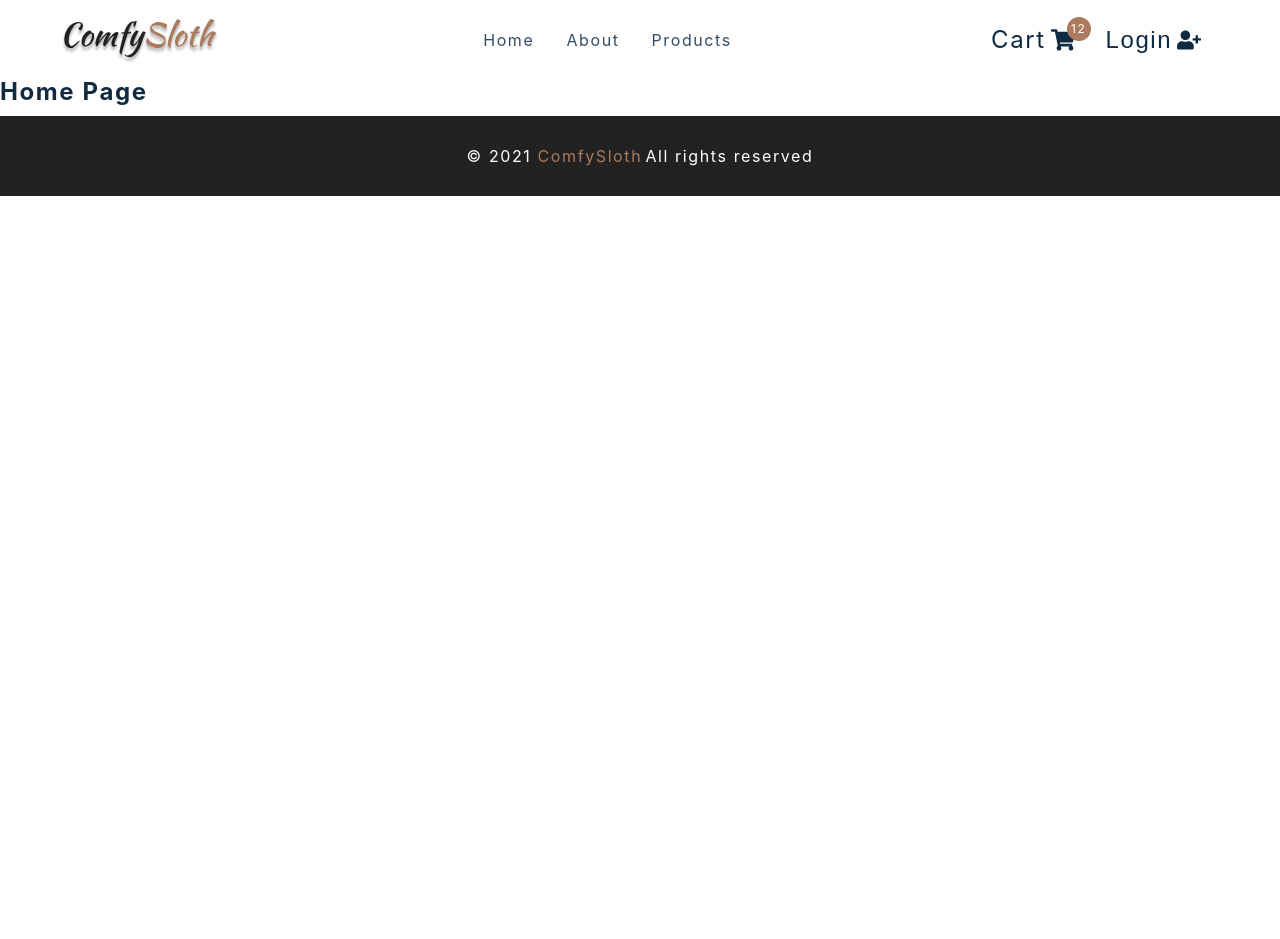
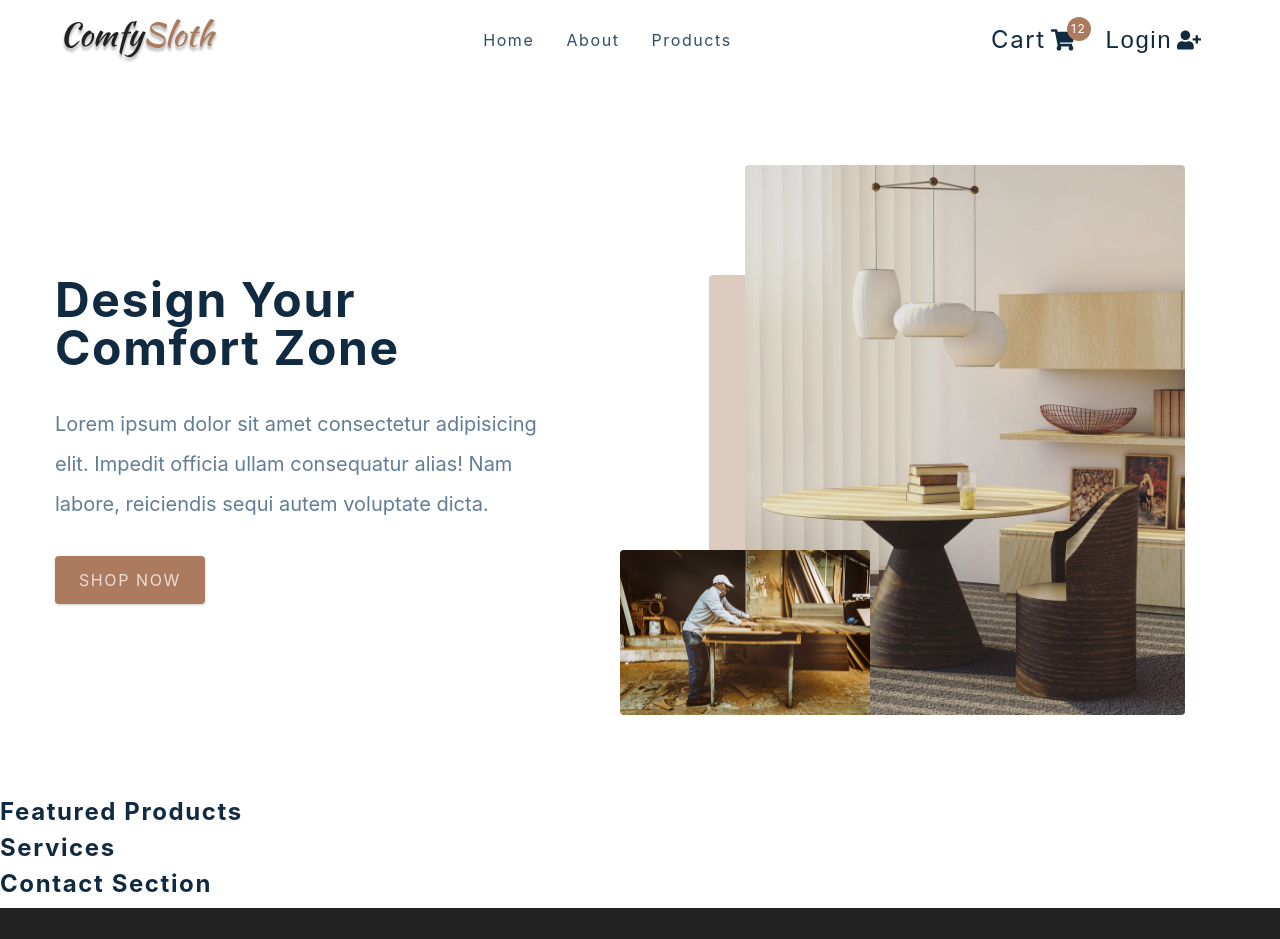
Before and after one commit to slawomirdev/ProjectShop, a React (Create React App) app: page / in a window 1280 px wide. Shown: the top 939 px of the page. Before the commit the page ends 800 px from the top, so only its background shows below. Built offline with nearby package versions, Linux system fonts and the light colour scheme; the HTML template or start-up script is replaced by a standard one.

Commit message:
add hero in home page

```diff
--- a/src/components/Hero.js
+++ b/src/components/Hero.js
@@ -1,12 +1,33 @@
-import React from 'react'
-import styled from 'styled-components'
-import { Link } from 'react-router-dom'
-import heroBcg from '../assets/hero-bcg.jpeg'
-import heroBcg2 from '../assets/hero-bcg-2.jpeg'
+import React from "react";
+import styled from "styled-components";
+import { Link } from "react-router-dom";
+import heroBcg from "../assets/hero-bcg.jpeg";
+import heroBcg2 from "../assets/hero-bcg-2.jpeg";
 
 const Hero = () => {
-  return <h4>hero</h4>
-}
+  return (
+    <Wrapper className="section-center">
+      <article className="content">
+        <h1>
+          design your <br />
+          comfort zone
+        </h1>
+        <p>
+          Lorem ipsum dolor sit amet consectetur adipisicing elit. Impedit
+          officia ullam consequatur alias! Nam labore, reiciendis sequi autem
+          voluptate dicta.
+        </p>
+        <Link to="/products" className="btn hero-btn">
+          shop now
+        </Link>
+      </article>
+      <article className="img-container">
+        <img src={heroBcg} alt="nice tabel" className="main-img" />
+        <img src={heroBcg2} alt="person working" className="accent-img" />
+      </article>
+    </Wrapper>
+  );
+};
 
 const Wrapper = styled.section`
   min-height: 60vh;
@@ -58,7 +79,7 @@ const Wrapper = styled.section`
       border-radius: var(--radius);
     }
     .img-container::before {
-      content: '';
+      content: "";
       position: absolute;
       width: 10%;
       height: 80%;
@@ -68,6 +89,6 @@ const Wrapper = styled.section`
       border-radius: var(--radius);
     }
   }
-`
+`;
 
-export default Hero
+export default Hero;
--- a/src/pages/AboutPage.js
+++ b/src/pages/AboutPage.js
@@ -15,10 +15,12 @@ const AboutPage = () => {
             <div className="underline"></div>
           </div>
           <p>
-            Lorem ipsum dolor, sit amet consectetur adipisicing elit. Ut
-            officiis ab cupiditate incidunt rem quia! Illum harum dignissimos
-            officia maxime, quas nemo voluptatum officiis cumque earum
-            reiciendis esse ea temporibus.
+            Lorem ipsum dolor sit amet consectetur adipisicing elit. Labore fuga
+            a consequuntur ipsum eius qui aspernatur iste fugiat quos molestiae
+            ab unde, ducimus quam quasi dolorum sapiente praesentium dolore sint
+            odit cumque eveniet esse possimus dolorem! Doloribus voluptatem
+            optio sint, perspiciatis excepturi, ab illo, praesentium fuga nisi
+            molestias repudiandae commodi?
           </p>
         </article>
       </Wrapper>
--- a/src/pages/HomePage.js
+++ b/src/pages/HomePage.js
@@ -1,7 +1,14 @@
-import React from 'react'
-import { FeaturedProducts, Hero, Services, Contact } from '../components'
+import React from "react";
+import { FeaturedProducts, Hero, Services, Contact } from "../components";
 const HomePage = () => {
-  return <h4>home page</h4>
-}
+  return (
+    <main>
+      <Hero />
+      <FeaturedProducts />
+      <Services />
+      <Contact />
+    </main>
+  );
+};
 
-export default HomePage
+export default HomePage;
```
